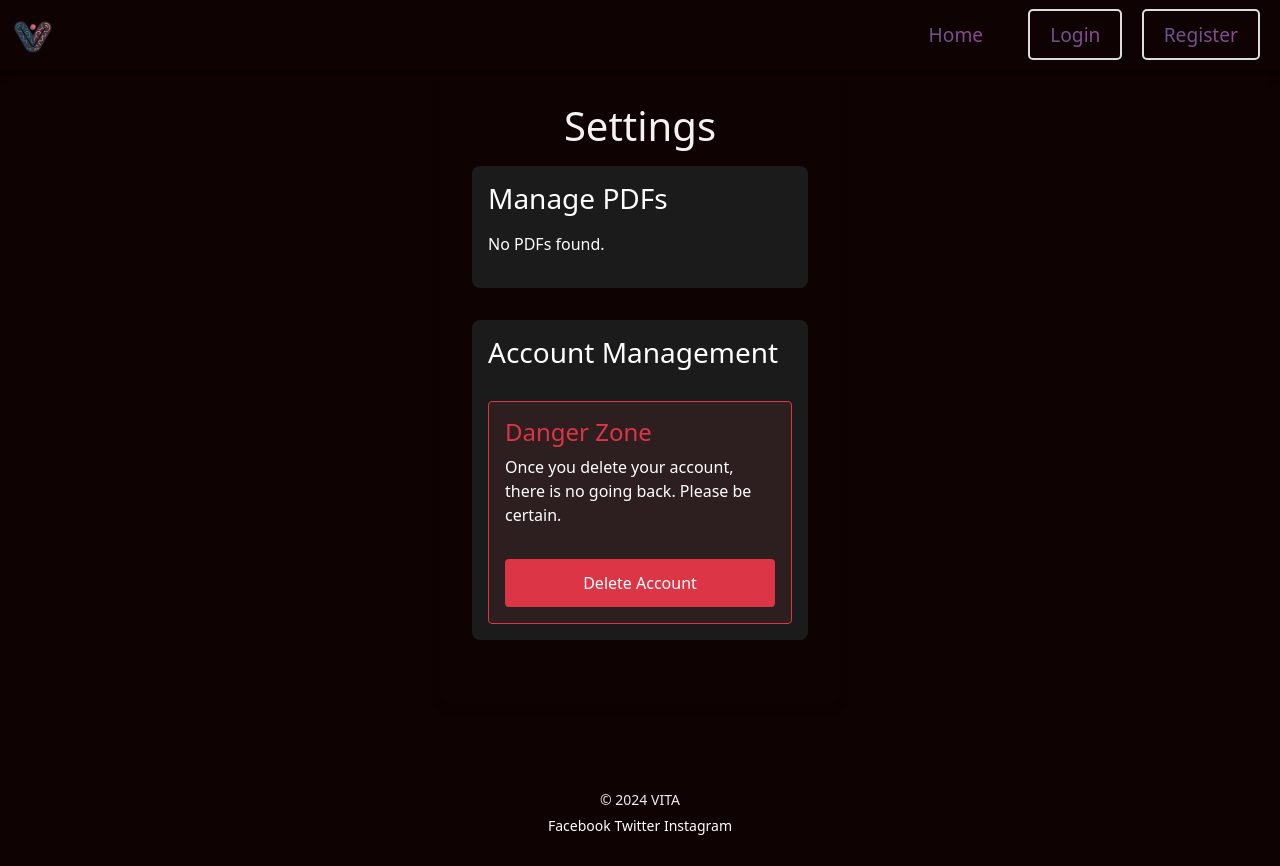
After one commit to RiteshYennuwar/VITA, a Flask app: template templates/settings.html in a window 1280 px wide. The commit adds this page. Run offline with Flask 3, Linux system fonts and the light colour scheme; the template is opened without the code that fills it, so the values that code supplies are empty; parts of the project's set-up code (start-up, migrations or seed data) failed here and were passed over; some libraries are stand-ins or nearby versions.

Commit message:
added settings.html to manage pdfs and account

```diff
--- a/app.py
+++ b/app.py
@@ -274,5 +274,73 @@ def query():
         print(f"Error: {e}")
         return jsonify({'error': str(e)}), 500
 
+@app.route('/settings')
+@login_required
+def settings():
+    user_pdfs = fs.find({'user_id': current_user.id})
+    return render_template('settings.html', user_pdfs=user_pdfs)
+
+@app.route('/delete_pdf/<pdf_id>', methods=['POST'])
+@login_required
+def delete_pdf(pdf_id):
+    try:
+        # Verify the PDF belongs to the current user
+        pdf = fs.find_one({'_id': ObjectId(pdf_id), 'user_id': current_user.id})
+        if not pdf:
+            flash('PDF not found or access denied.', 'error')
+            return redirect(url_for('settings'))
+
+        # Delete associated study schedule if it exists
+        schedule = mongo.db.study_schedules.find_one({'file_id': ObjectId(pdf_id)})
+        if schedule:
+            mongo.db.study_schedules.delete_one({'_id': schedule['_id']})
+
+        # Delete the PDF from GridFS
+        fs.delete(ObjectId(pdf_id))
+
+        # Delete associated vectors from Pinecone
+        namespace = f"user_{current_user.id}_file_{pdf_id}"
+        index.delete(deleteAll='true', namespace=namespace)
+
+        flash('PDF deleted successfully.', 'success')
+    except Exception as e:
+        flash(f'Error deleting PDF: {str(e)}', 'error')
+
+    return redirect(url_for('settings'))
+
+@app.route('/delete_account', methods=['POST'])
+@login_required
+def delete_account():
+    try:
+        # Delete all PDFs belonging to the user
+        user_pdfs = fs.find({'user_id': current_user.id})
+        for pdf in user_pdfs:
+            # Delete associated study schedules
+            schedule = mongo.db.study_schedules.find_one({'file_id': pdf._id})
+            if schedule:
+                mongo.db.study_schedules.delete_one({'_id': schedule['_id']})
+
+            # Delete vectors from Pinecone
+            namespace = f"user_{current_user.id}_file_{str(pdf._id)}"
+            index.delete(deleteAll='true', namespace=namespace)
+
+            # Delete the PDF
+            fs.delete(pdf._id)
+
+        # Delete user's study schedules
+        mongo.db.study_schedules.delete_many({'user_id': current_user.id})
+
+        # Delete the user
+        users.delete_one({'_id': ObjectId(current_user.id)})
+
+        # Log out the user
+        logout_user()
+
+        flash('Your account has been successfully deleted.', 'success')
+        return redirect(url_for('home'))
+    except Exception as e:
+        flash(f'Error deleting account: {str(e)}', 'error')
+        return redirect(url_for('settings'))
+
 if __name__ == '__main__':
     app.run(debug=True,host='0.0.0.0', port=4040)
--- a/templates/dashboard.html
+++ b/templates/dashboard.html
@@ -85,7 +85,9 @@
           </div>
           <div class="settings">
             <i class="settings-icon">⚙️</i>
-            <span class="settings-label">Settings</span>
+            <a href="{{ url_for('settings') }}" class="sidebar-a">
+              <span class="settings-label">Settings</span>
+            </a>
           </div>
           <div class="profile">
             <i class="profile-icon">👤</i>
--- /dev/null
+++ b/templates/settings.html
@@ -0,0 +1,150 @@
+{% extends "base.html" %}
+{% block head %}
+<head>
+    <meta charset="UTF-8">
+    <meta name="viewport" content="width=device-width, initial-scale=1.0">
+    <title>{% block title %}Settings{% endblock %}</title>
+    <link rel="stylesheet" href="{{ url_for('static', filename='styles.css') }}">
+    <link rel="stylesheet" href="https://cdnjs.cloudflare.com/ajax/libs/font-awesome/6.4.2/css/all.min.css"/>
+    <meta name="viewport" content="width=device-width, initial-scale=1.0">
+    <link rel="icon" href="{{ url_for('static', filename='images/vitalogo.png') }}" type="image/x-icon">
+    <link href="https://cdn.jsdelivr.net/npm/bootstrap@5.1.3/dist/css/bootstrap.min.css" rel="stylesheet">
+    <script src="https://cdn.jsdelivr.net/npm/bootstrap@5.1.3/dist/js/bootstrap.bundle.min.js"></script>
+    <script src="https://cdn.jsdelivr.net/npm/marked/marked.min.js"></script>
+    <style>
+                /* Example of overriding Bootstrap default colors */
+                body {
+            background-color: #0f0202;
+            color: white; /* Change body background */
+        }
+
+        .card {
+            background-color: #0f0202; /* Change card background */
+            border-color: #ddd;        /* Change card border color */
+        }
+
+        .modal-content{
+            color: #0f0202;
+        }
+        .progress-bar{
+            color: #0f0202;
+        }
+
+        .settings-section {
+            margin-bottom: 2rem;
+            padding: 1rem;
+            background-color: #1b1b1b;
+            border-radius: 8px;
+        }
+
+        .settings-section h3 {
+            color: #fff;
+            margin-bottom: 1rem;
+        }
+
+        .pdf-list {
+            display: flex;
+            flex-direction: column;
+            gap: 0.5rem;
+        }
+
+        .pdf-item {
+            display: flex;
+            justify-content: space-between;
+            align-items: center;
+            padding: 0.5rem;
+            background-color: #333;
+            border-radius: 4px;
+        }
+
+        .pdf-name {
+            color: #fff;
+        }
+
+        .delete-btn {
+            background-color: #dc3545;
+            color: white;
+            border: none;
+            padding: 0.5rem 1rem;
+            border-radius: 4px;
+            cursor: pointer;
+            transition: background-color 0.3s;
+        }
+
+        .delete-btn:hover {
+            background-color: #c82333;
+        }
+
+        .danger-zone {
+            margin-top: 2rem;
+            padding: 1rem;
+            background-color: #2d1f1f;
+            border: 1px solid #dc3545;
+            border-radius: 4px;
+        }
+
+        .danger-zone h4 {
+            color: #dc3545;
+            margin-top: 0;
+        }
+
+        .delete-account-btn {
+            background-color: #dc3545;
+            color: white;
+            border: none;
+            padding: 0.75rem 1.5rem;
+            border-radius: 4px;
+            cursor: pointer;
+            margin-top: 1rem;
+            width: 100%;
+            transition: background-color 0.3s;
+        }
+
+        .delete-account-btn:hover {
+            background-color: #c82333;
+        }
+    </style>
+</head>
+{% endblock %}
+
+{% block content %}
+<div class="form-container">
+    <h2>Settings</h2>
+
+    <!-- PDF Management Section -->
+    <div class="settings-section">
+        <h3>Manage PDFs</h3>
+        {% if user_pdfs %}
+        <div class="pdf-list">
+            {% for pdf in user_pdfs %}
+            <div class="pdf-item">
+                <span class="pdf-name">{{ pdf.filename }}</span>
+                <form action="{{ url_for('delete_pdf', pdf_id=pdf._id) }}" method="POST" style="display: inline;">
+                    <button type="submit" class="delete-btn" onclick="return confirm('Are you sure you want to delete this PDF?')">
+                        Delete
+                    </button>
+                </form>
+            </div>
+            {% endfor %}
+        </div>
+        {% else %}
+        <p>No PDFs found.</p>
+        {% endif %}
+    </div>
+
+    <!-- Account Management Section -->
+    <div class="settings-section">
+        <h3>Account Management</h3>
+        <div class="danger-zone">
+            <h4>Danger Zone</h4>
+            <p>Once you delete your account, there is no going back. Please be certain.</p>
+            <form action="{{ url_for('delete_account') }}" method="POST">
+                <button type="submit" class="delete-account-btn"
+                        onclick="return confirm('Are you absolutely sure you want to delete your account? This action cannot be undone.')">
+                    Delete Account
+                </button>
+            </form>
+        </div>
+    </div>
+</div>
+{% endblock %}
```
